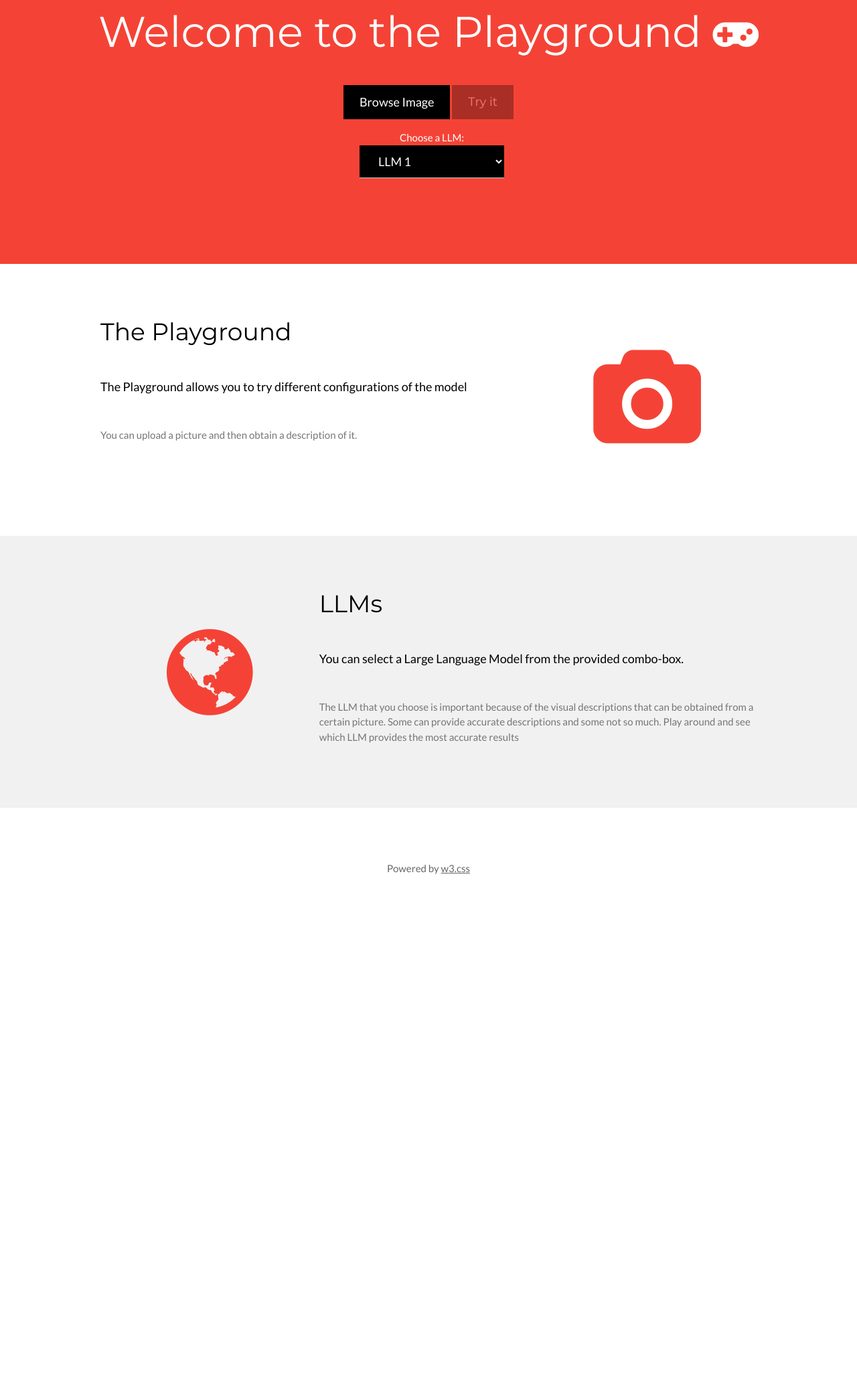
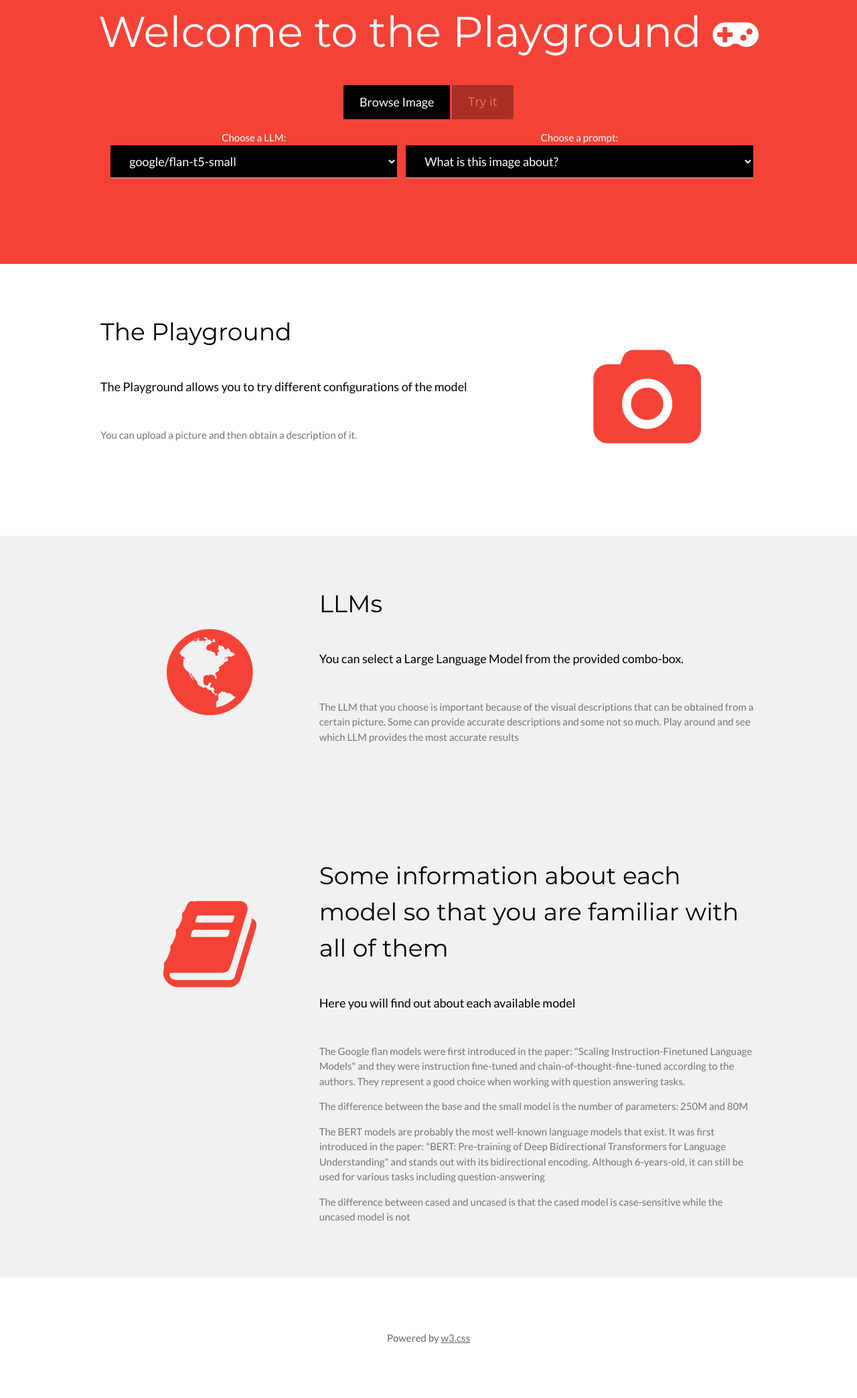
Before and after one commit to Dragos-Grigore/Proiect-Topici-Speciale-Inginerie-Software-, a Django app: page /multimodal/run/ in a window 1280 px wide. Shown: the part 145-2232 px from the top of the page at 67% size. Before the commit the page ends 1450 px from the top, so only its background shows below. Run offline with Django 5.2, Linux system fonts and the light colour scheme.

Commit message:
Added llm and prompt choices for the user in frontend

```diff
--- a/tsis/proiect/templates/proiect.html
+++ b/tsis/proiect/templates/proiect.html
@@ -31,8 +31,6 @@ body,h1,h2,h3,h4,h5,h6 {font-family: "Lato", sans-serif}
 </div>
 
 
-
-
 <header class="w3-container w3-red w3-center" style="padding:128px 16px">
     <h1 class="w3-margin w3-jumbo">Welcome to the Playground <i class="fa fa-gamepad" aria-hidden="true"></i></h1>
 
@@ -52,11 +50,24 @@ body,h1,h2,h3,h4,h5,h6 {font-family: "Lato", sans-serif}
     <div class="w3-margin-top" style="display: inline-block; vertical-align: middle; margin-left: 10px;">
         <!-- Dropdown Menu (Placed next to the buttons) -->
         <label for="llm-select">Choose a LLM:</label>
-        <select id="llm-select" class="w3-select w3-black w3-padding-large w3-large">
-            <option value="LLM 1" selected>LLM 1</option>
-            <option value="LLM 2">LLM 2</option>
+        <select id="llm-select" name="llm-select" class="w3-select w3-black w3-padding-large w3-large">
+            <option value="google/flan-t5-small" selected>google/flan-t5-small</option>
+            <option value="google/flan-t5-base">google/flan-t5-base</option>
+            <option value="bert-base-uncased">bert-base-uncased</option>
+            <option value="deepset/bert-base-cased-squad2">deepset/bert-base-cased-squad2</option>
         </select>
     </div>
+
+    <div class="w3-margin-top" style="display: inline-block; vertical-align: middle; margin-left: 10px;">
+      <!-- Dropdown Menu (Placed next to the buttons) -->
+      <label for="prompt-select">Choose a prompt:</label>
+      <select id="prompt-select" name="prompt-select" class="w3-select w3-black w3-padding-large w3-large">
+          <option value="What is this image about?" selected>What is this image about?</option>
+          <option value="What can we see in this image?">What can we see in this image?</option>
+          <option value="Tell me more about this image please">Tell me more about this image please</option>
+          <option value="What is it that you recognise in this image?">What is it that you recognise in this image?</option>
+      </select>
+  </div>
 
     <!-- Message Box for Success -->
     <div id="message-box" class="w3-container w3-green w3-padding-16" style="display: none;">
@@ -98,6 +109,25 @@ body,h1,h2,h3,h4,h5,h6 {font-family: "Lato", sans-serif}
   </div>
 </div>
 
+<!-- Third Grid -->
+<div class="w3-row-padding w3-light-grey w3-padding-64 w3-container">
+  <div class="w3-content">
+    <div class="w3-third w3-center">
+        <i class="fa fa-book w3-padding-64 w3-text-red" style="font-size: 150px;"></i>
+    </div>
+
+    <div class="w3-twothird">
+      <h1>Some information about each model so that you are familiar with all of them</h1>
+      <h5 class="w3-padding-32">Here you will find out about each available model</h5>
+
+      <p class="w3-text-grey">The Google flan models were first introduced in the paper: "Scaling Instruction-Finetuned Language Models" and they were instruction fine-tuned and chain-of-thought-fine-tuned according to the authors. They represent a good choice when working with question answering tasks. </p>
+      <p class="w3-text-grey">The difference between the base and the small model is the number of parameters: 250M and 80M</p>
+      <p class="w3-text-grey">The BERT models are probably the most well-known language models that exist. It was first introduced in the paper: "BERT: Pre-training of Deep Bidirectional Transformers for Language Understanding" and stands out with its bidirectional encoding. Although 6-years-old, it can still be used for various tasks including question-answering</p>
+      <p class="w3-text-grey">The difference between cased and uncased is that the cased model is case-sensitive while the uncased model is not</p>
+    </div>
+  </div>
+</div>
+
 
 <!-- Footer -->
 <footer class="w3-container w3-padding-64 w3-center w3-opacity">
@@ -113,31 +143,32 @@ function enableTryItButton() {
 }
 
 
-
-
 document.getElementById('upload-form').addEventListener('submit', function(event) {
-        event.preventDefault();  // Prevent normal form submission
+        event.preventDefault();
 
         var formData = new FormData(this);  // Collect form data
         var xhr = new XMLHttpRequest();
-        xhr.open('POST', '{% url "upload_image" %}', true);  // Set the correct URL for your view
+        xhr.open('POST', '{% url "upload_data" %}', true);  // Set the correct URL for your view
+        var selected_LLM = document.getElementById('llm-select').value;
+        var selected_prompt = document.getElementById('prompt-select').value;
 
-        // Handle the AJAX response
+        formData.append('llm-select', selected_LLM);
+        formData.append('prompt-select', selected_prompt);
+
         xhr.onload = function() {
             if (xhr.status == 200) {
-                // Parse the JSON response
+
                 var response = JSON.parse(xhr.responseText);
                 var imagePath = response.image_url;
+                alert('Image uploaded successfully!\nImage Path: ' + imagePath);
+                alert('The LLM you selected is ' + selected_LLM);
+                alert('The prompt you selected is ' + selected_prompt);
+            } else {
 
-                // Show an alert with the image path
-                alert('Image uploaded successfully!\nImage Path: ' + imagePath);
-            } else {
-                // Show an error message (if something goes wrong)
                 alert('Image upload failed.');
             }
         };
 
-        // Send the form data via AJAX
         xhr.send(formData);
     });
 </script>
--- a/tsis/proiect/urls.py
+++ b/tsis/proiect/urls.py
@@ -3,5 +3,5 @@ from . import views
 
 urlpatterns = [
     path('run/', views.mutlimodal_page, name='multimodal_page'),
-    path('upload/', views.upload_image, name='upload_image'),
+    path('upload/', views.upload_data, name='upload_data'),
 ]
--- a/tsis/proiect/views.py
+++ b/tsis/proiect/views.py
@@ -1,29 +1,32 @@
-from django.shortcuts import render
-
 from django.shortcuts import render
 from django.http import JsonResponse
 from django.core.files.storage import FileSystemStorage
 
 def mutlimodal_page(request):
+
     return render(request, 'proiect.html')
 
-def upload_image(request):
-    if request.method == 'POST' and request.FILES.get('image'):
-        image = request.FILES['image']
-        fs = FileSystemStorage()
+def upload_data(request):
+
+    if request.method == 'POST':
+        selected_prompt = request.POST.get("prompt-select")
+        selected_llm = request.POST.get("llm-select")
+        image = request.FILES.get('image')
+
+        if image:
+            fs = FileSystemStorage()
+            filename = fs.save(image.name, image)
+            uploaded_image_url = fs.url(filename)
+            absolute_image_path = fs.path(filename)
 
 
-        filename = fs.save(image.name, image)
-
-        uploaded_image_url = fs.url(filename)
+            return JsonResponse({
+                'message': 'Image uploaded successfully!',
+                'image_url': uploaded_image_url,
+                'image_path': absolute_image_path,
+                'selected_llm': selected_llm,
+                'selected_prompt': selected_prompt,
+            })
 
 
-        absolute_image_path = fs.path(filename)
-
-        return JsonResponse({
-            'message': 'Image uploaded successfully!',
-            'image_url': uploaded_image_url,
-            'image_path': absolute_image_path,
-        })
-
     return JsonResponse({'message': 'Invalid request.'}, status=400)
```
